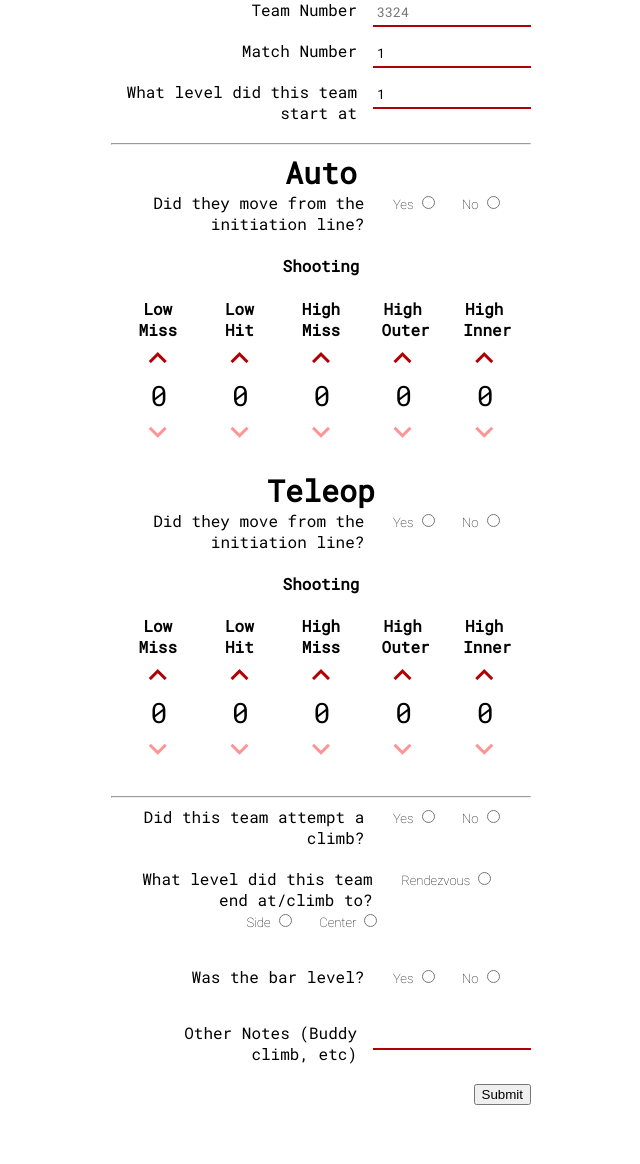
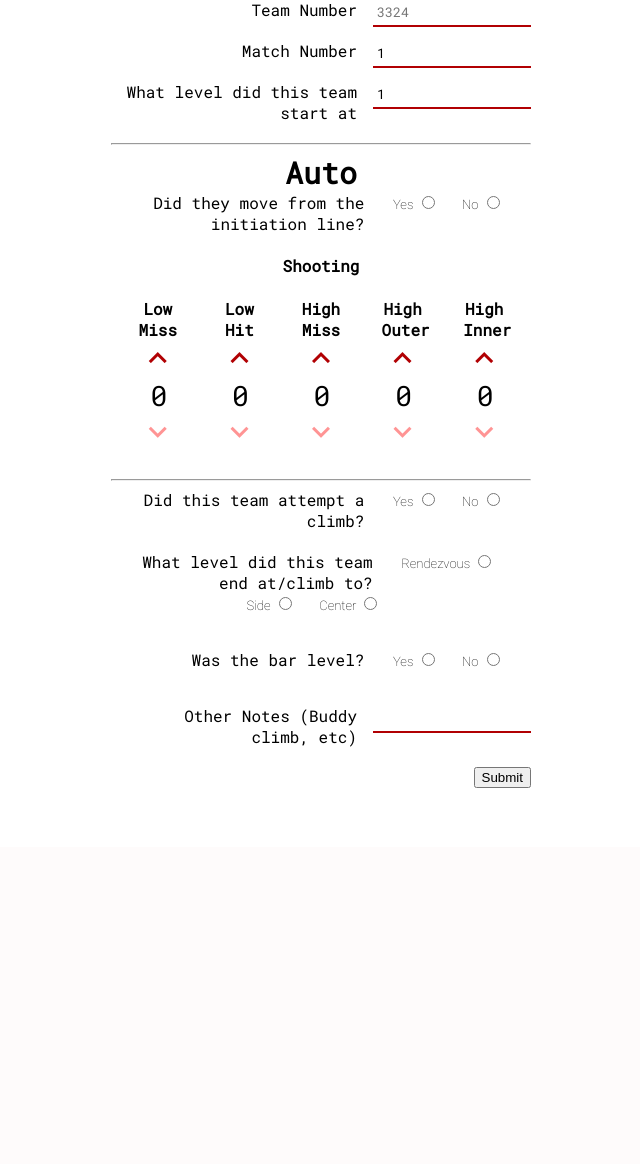
Before and after one commit to frc3324/3324-Scouting, a Flask app: page /form?type=match in a window 1280 px wide. Shown: the part 99-1263 px from the top of the page, without its empty margins (319-959 px from the left). After the commit the page ends 887 px from the top, so only its background shows below. Run offline with Flask 2, Linux system fonts and the light colour scheme; parts of the project's set-up code (start-up, migrations or seed data) failed here and were passed over.

Commit message:
Revert "tried adding a teleop"
This reverts commit c761ffec7e6069b86d82cb56eee50abbdfedaa39. Tried to undo a big copy-paste that was confusing and possibly not nessecary.

```diff
--- a/templates/forms/match_scouting.html
+++ b/templates/forms/match_scouting.html
@@ -32,51 +32,7 @@
 
         <hr>
   <h2>Auto</h2>
-    <div>
-	  <label for="moved_initiation">Did they move from the initiation line?</label>
-	  <span class="radioButtons"> <p>Yes <input type="radio" required name="moved_initiation" value="1"> </p>
-	  <p>No <input type="radio" required name="moved_initiation" value="0"> </p></span>
-    </div>
-
-        <h4>Shooting</h4>
-        <div class="scoringQuestions">
-          <div>
-            <h4>Low Miss</h4>
-            <button type="button" class="icon upButton" onclick="increase(this)">&#xe316;</button>
-            <input name="low_miss" class="scoringNumber" value="0" min="0" readonly="readonly" type="number">
-            <button type="button" disabled class="icon downButton" onclick="decrease(this)">&#xe313;</button>
-          </div>
-
-	        <div>
-            <h4>Low Hit</h4>
-            <button type="button" class="icon upButton" onclick="increase(this)">&#xe316;</button>
-            <input name="low_hit" class="scoringNumber" value="0" min="0" readonly="readonly" type="number">
-            <button type="button" disabled class="icon downButton" onclick="decrease(this)">&#xe313;</button>
-          </div>
-
-          <div>
-            <h4>High Miss</h4>
-            <button type="button" class="icon upButton" onclick="increase(this)">&#xe316;</button>
-            <input name="cargo_mid" class="scoringNumber" value="0" min="0" readonly="readonly" type="number">
-            <button type="button" disabled class="icon downButton" onclick="decrease(this)">&#xe313;</button>
-          </div>
-
-	        <div>
-            <h4>High Outer</h4>
-            <button type="button" class="icon upButton" onclick="increase(this)">&#xe316;</button>
-            <input name="cargo_mid" class="scoringNumber" value="0" min="0" readonly="readonly" type="number">
-            <button type="button" disabled class="icon downButton" onclick="decrease(this)">&#xe313;</button>
-          </div>
-
-          <div>
-            <h4>High Inner</h4>
-            <button type="button" class="icon upButton" onclick="increase(this)">&#xe316;</button>
-            <input name="cargo_high" class="scoringNumber" value="0" min="0" readonly="readonly" type="number">
-            <button type="button" disabled class="icon downButton" onclick="decrease(this)">&#xe313;</button>
-          </div>
-        </div>
-        <h2>Teleop</h2>
-    <div>
+  <div>
 	  <label for="moved_initiation">Did they move from the initiation line?</label>
 	  <span class="radioButtons"> <p>Yes <input type="radio" required name="moved_initiation" value="1"> </p>
 	  <p>No <input type="radio" required name="moved_initiation" value="0"> </p></span>
```
Also changed, not shown: 1 other file.
